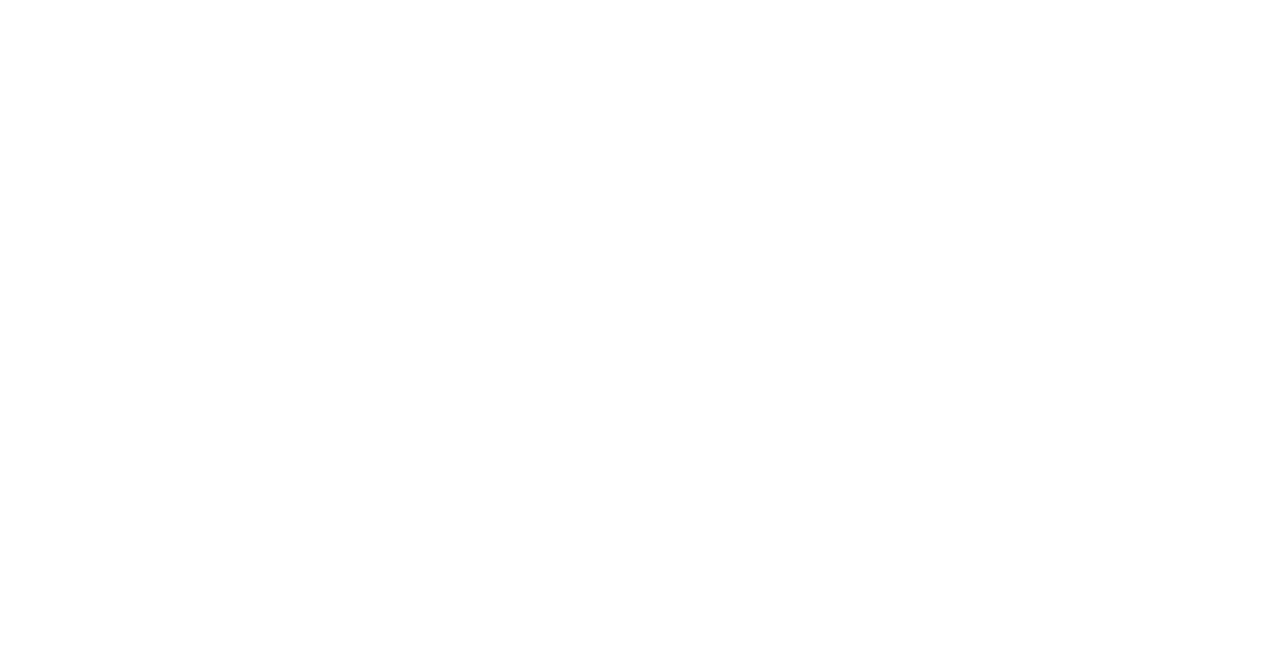
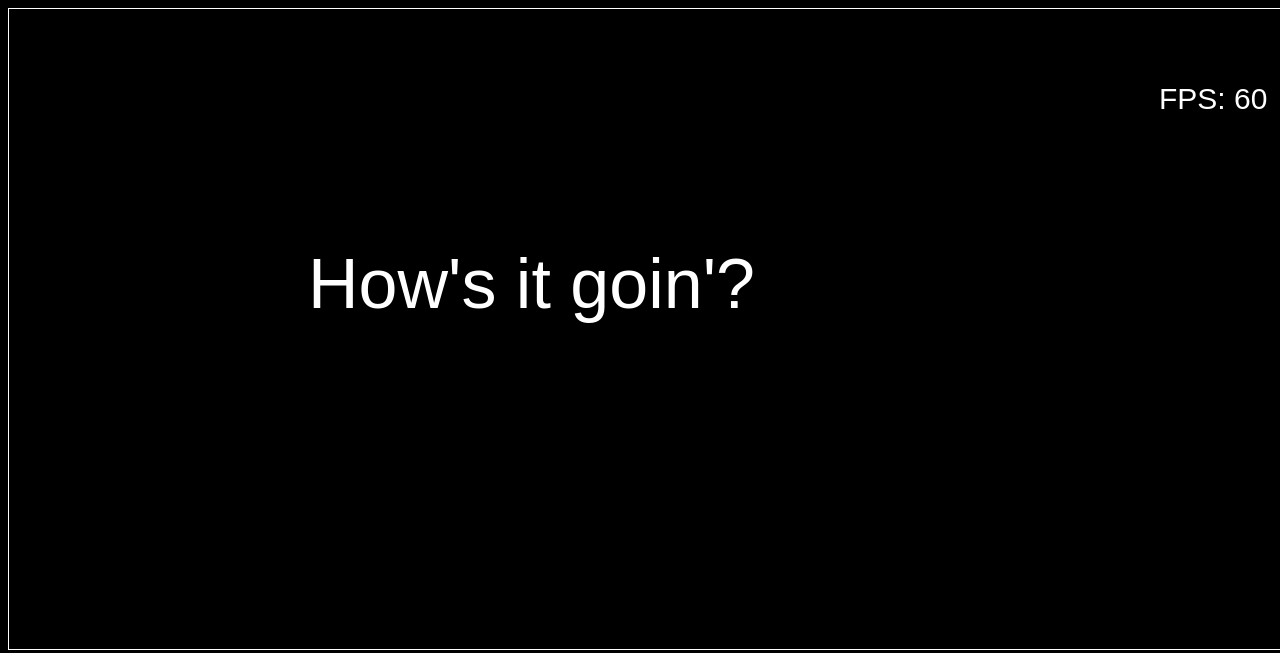
Before and after one commit to mluzarow/idle-waifu, a plain HTML site: page index.html in a window 1280 px wide. Drawn offline with Linux system fonts and the light colour scheme.

Commit message:
Some sort of start.

```diff
--- a/index.html
+++ b/index.html
@@ -4,15 +4,17 @@
 
 	<link rel = "stylesheet" type = "text/css" href = "css/main.css">
 
-	<script type = "text/javascript" src = "js/game.js"></script>
+	<script type = "text/javascript" src = "js/src/WaifuCore.js"></script>
 
 	<script>
 		window.onload = function () {
 			// Loader
+			var waifuCore = new WaifuCore ();
+			waifuCore.initialize ();
 		}
 	</script>
 </head>
-<body>
-
+<body style="background-color:#000;">
+	<canvas id="canvas" height=640 width=1280 style="border:1px solid white;"></canvas>
 </body>
 </html>
--- /dev/null
+++ b/js/src/WaifuCore.js
@@ -0,0 +1,39 @@
+class WaifuCore {
+	initialize () {
+		this.CANVAS_WIDTH = 1280;
+		this.CANVAS_HEIGHT = 640;
+
+		this.canvas = document.getElementById ("canvas");
+		this.context = this.canvas.getContext ("2d");
+
+		this.fpsMax = 60;
+
+		this.x = 0;
+		this.y = 0;
+
+		this.fpsDelta = 0;
+		this.lastIteration = Date.now ();
+
+		setInterval (this.update.bind(this), 1000 / this.fpsMax);
+	}
+
+	update () {
+		var currentIteration = Date.now ();
+		var localDelta = currentIteration - this.lastIteration;
+		this.fpsDelta += (localDelta - this.fpsDelta) / 20;
+		this.lastIteration = currentIteration;
+		this.x++;
+		this.y++;
+		this.draw ();
+	}
+
+	draw () {
+		this.context.fillStyle = "#000";
+		this.context.fillRect (0, 0, this.CANVAS_WIDTH, this.CANVAS_HEIGHT);
+		this.context.fillStyle = "#fff";
+		this.context.font = "30px Arial";
+		this.context.fillText ("FPS: " + (1000 / this.fpsDelta).toFixed(0), 1150, 100);
+		this.context.font = "70px Arial";
+		this.context.fillText("How's it goin'?", this.x, this.y);
+	}
+}
```
